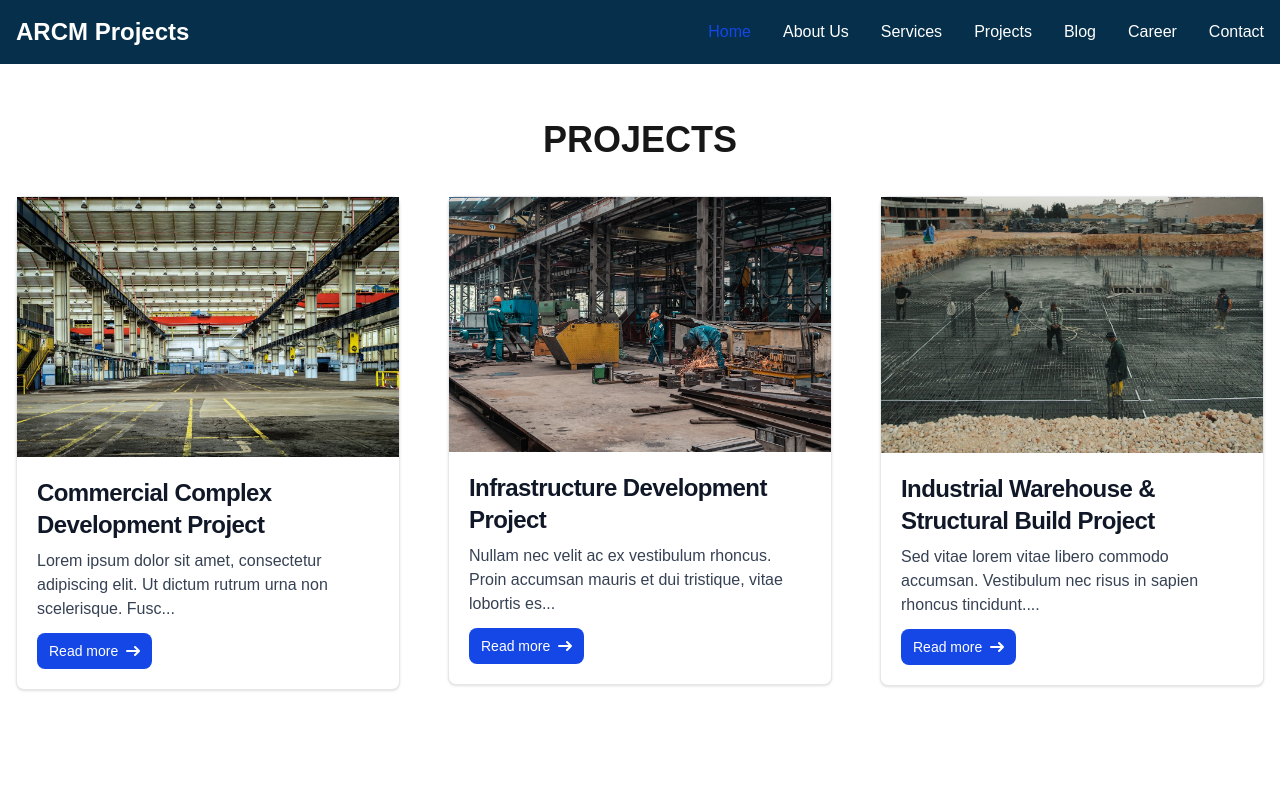
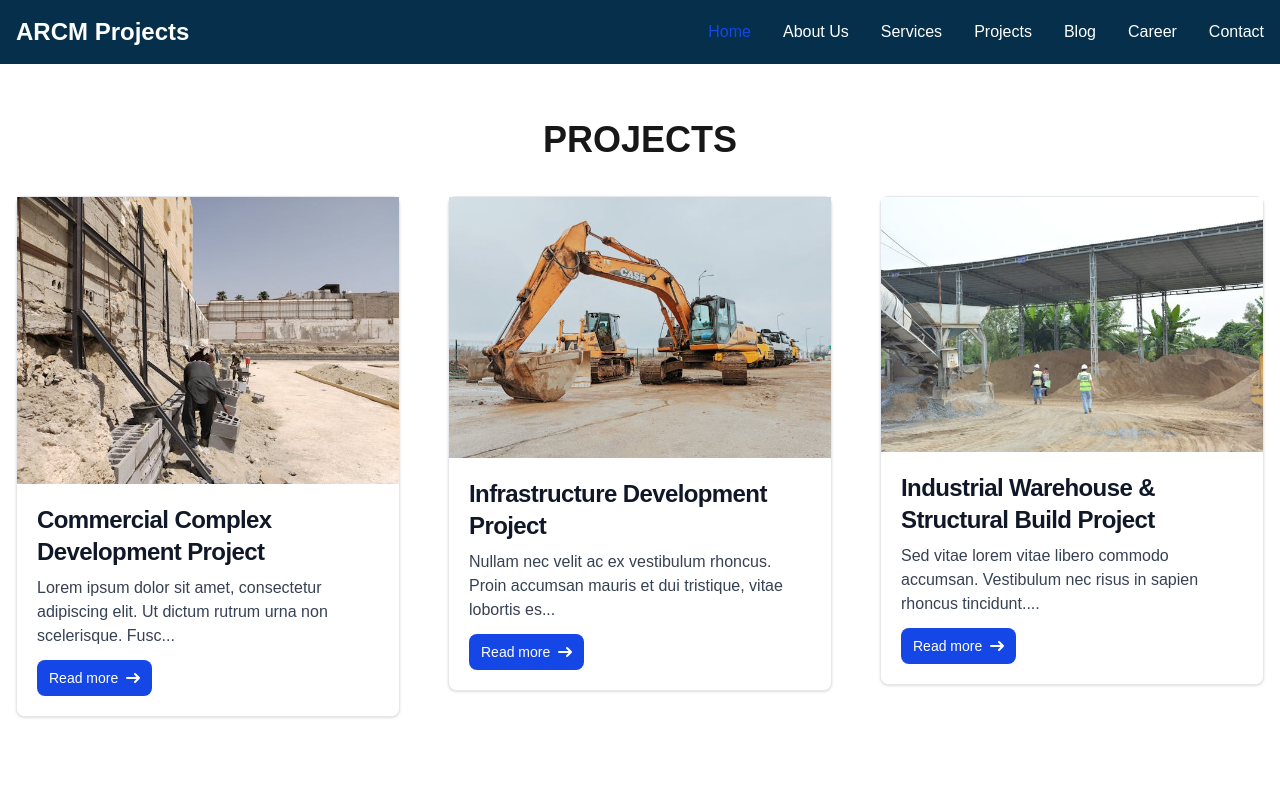
Before and after one commit to ritwikmaji58-source/arcm-projects, a Next.js app: page /components/pages/Projects in a window 1280 px wide. Shown: the top 797 px of the page. Built offline with nearby package versions, Linux system fonts and the light colour scheme.

Commit message:
project page fix

```diff
--- a/app/components/pages/Projects/page.tsx
+++ b/app/components/pages/Projects/page.tsx
@@ -2,11 +2,11 @@
 
 import ProjectItem from "./ProjectItem";
 
-export default function Blog() {
+export default function Projects() {
     const blog = [
         {
             "id": "1",
-            "imageSrc": "/Images/ProjectImages/image1.jpg",
+            "imageSrc": "/Images/BlogImages/image1.jpg",
             "author": "David Jones",
             "date": "May 1, 2025",
             "title": "Commercial Complex Development Project",
@@ -15,7 +15,7 @@ export default function Blog() {
         },
         {
             "id": "2",
-            "imageSrc": "/Images/ProjectImages/image2.jpg",
+            "imageSrc": "/Images/BlogImages/image2.jpg",
             "author": "Vivek Jacob",
             "date": "April 15, 2025",
             "title": "Infrastructure Development Project",
@@ -24,7 +24,7 @@ export default function Blog() {
         },
         {
             "id": "3",
-            "imageSrc": "/Images/ProjectImages/image3.jpg",
+            "imageSrc": "/Images/BlogImages/image3.jpg",
             "author": "Emily Brown",
             "date": "February 28, 2025",
             "title": "Industrial Warehouse & Structural Build Project",
```
